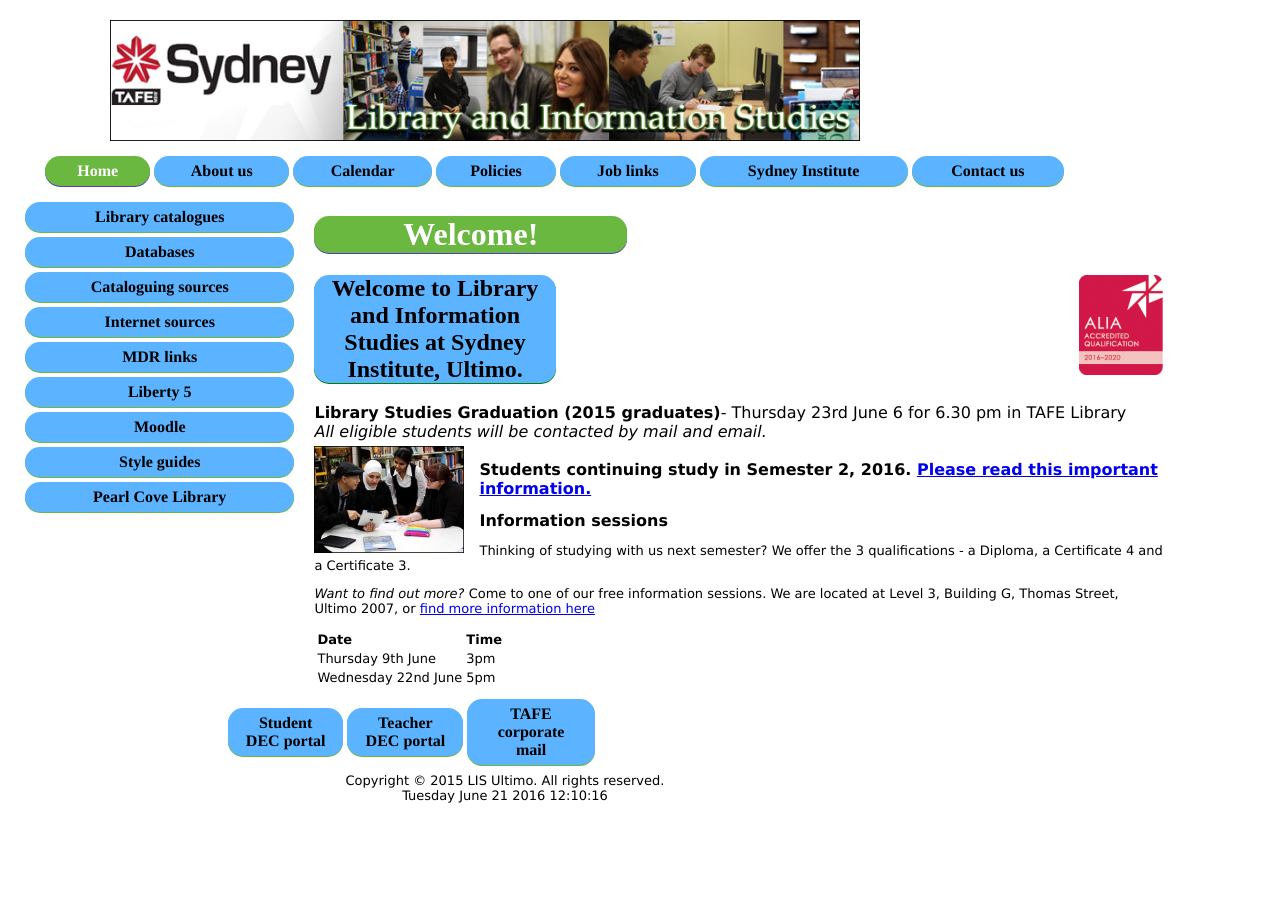
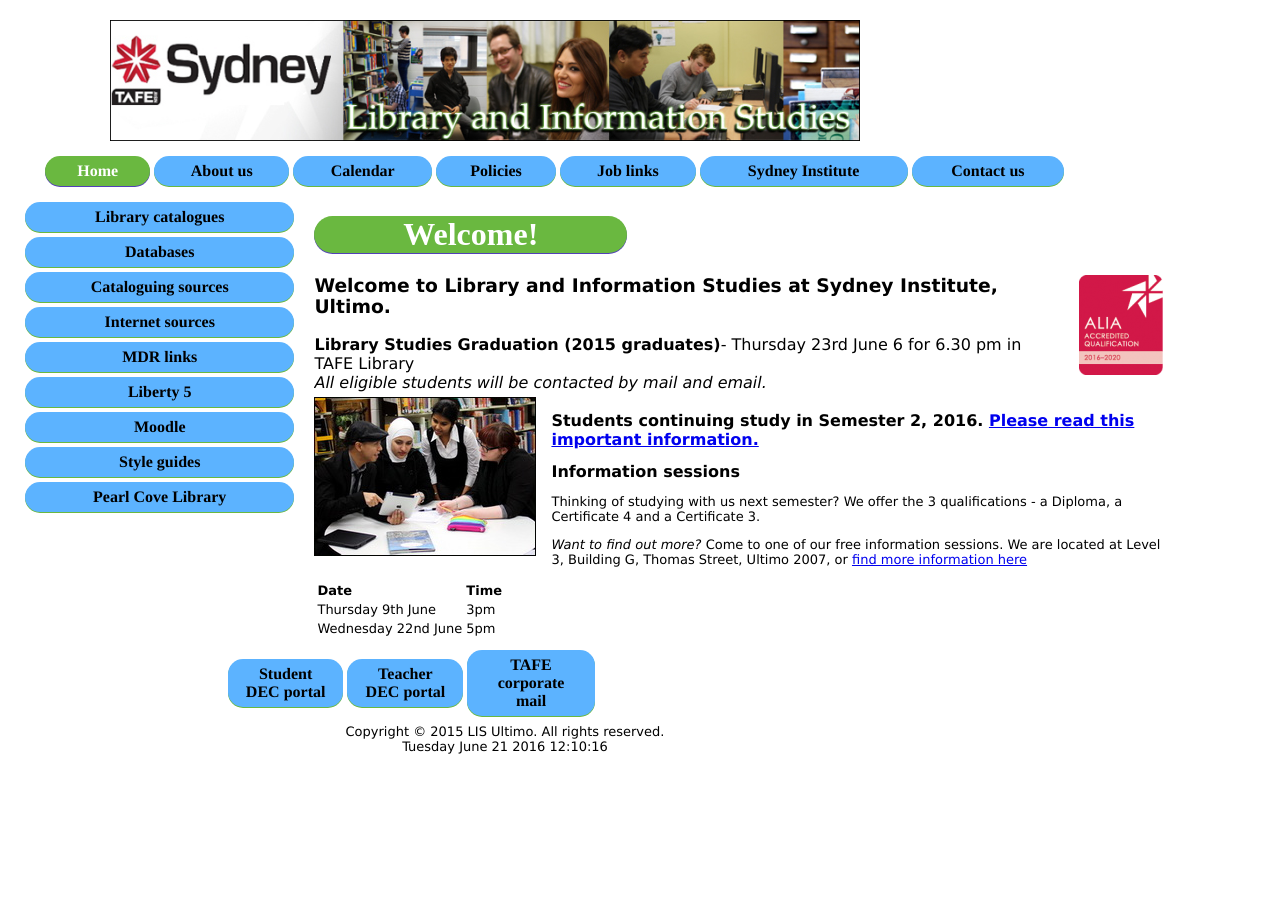
Before and after one commit to JennaMalkin/JennaMalkin.github.io, a Jekyll site: the page LIS/lismainpage.html, which Jekyll copies as it is, in a window 1280 px wide. Built offline with Jekyll 4.4.1, drawn with Linux system fonts in a browser that asks for light colours.

Commit message:
Add files via upload

```diff
--- a/LIS/lismainpage.html
+++ b/LIS/lismainpage.html
@@ -72,7 +72,7 @@ function date_time(id)
 <div id="tafelogo">
 
 <a href="index.html">
-<img src="lislogo.jpg" width: 50% alt="Library and Information Studies" title="Library and Information Studies" />
+<img src="lislogo.jpg" alt="Library and Information Studies" title="Library and Information Studies" />
 </a>
 
 
@@ -160,7 +160,7 @@ function date_time(id)
 <a href="alia.html"><img class="floatright logo" src="RED.png" title="Click here for information about ALIA Accreditation of Library and Information Studies Courses" alt="Click here for information about ALIA Accreditation of Library and Information Studies Courses" /></a>
 
 
-<h2 class=main>Welcome to Library and Information Studies at Sydney Institute, Ultimo.</h2>
+<h3>Welcome to Library and Information Studies at Sydney Institute, Ultimo.</h3>
 
 
 <strong>Library Studies Graduation  (2015 graduates)</strong>- Thursday 23rd June 6 for 6.30 pm in TAFE Library<br>
@@ -168,12 +168,11 @@ function date_time(id)
 <em>All eligible students will be contacted by mail and email.</em><br>
 
 
-<img class="group floatleft" src="group1.jpg" width="150" height="107" title="LIS Students" alt="LIS Students" />
+<img class="group floatleft" src="group1.jpg" title="LIS Students" alt="LIS Students" />
 <br>
-<strong>Students continuing study in Semester 2, 2016. <A HREF="studentscont.pdf" TARGET="_blank">Please read this important information.
-</A>
+<strong>Students continuing study in Semester 2, 2016. <A HREF="studentscont.pdf" TARGET="_blank">Please read this important information.</A>
+</p>
 
-</p>
 <strong>Information sessions </strong>
 <p> Thinking of studying with us next semester? We offer the 3 qualifications - a Diploma, a Certificate 4 and a Certificate 3.</p>
  <p><em>Want to find out more?</em> Come to one of our free information sessions.
--- a/LIS/styles.css
+++ b/LIS/styles.css
@@ -27,9 +27,8 @@ p, tr {
 
 a img {
 	border: none;
+	max-width: 100%;
 }
-
-
 
 h1 {
 	font-family: "Times New Roman", Times, serif;
@@ -37,7 +36,7 @@ h1 {
 	color: white;
 	font-weight: bold;
 	background: #6AB840;
-	border-radius: 15px;
+	border-radius: 0.9375em;
 	width: 36.84%;
 	text-align: center;
     -moz-box-shadow: 0px 1px 0px 0px #5240b8;
@@ -53,7 +52,7 @@ h2, h4, h5, h6 {
 	color: black;
 	font-weight: bold;
 	background: #5CB3FF;
-	border-radius: 15px;
+	border-radius: 0.9375em;
 	width: 28.42%;
 	text-align: center;
     -moz-box-shadow: 0px 1px 0px 0px green;
@@ -98,8 +97,8 @@ h2, h4, h5, h6 {
 	width: 78.95%;
 	padding: 0 auto;
 	position: relative;
-	top: 20px;
-	left: -25px;
+	top: 1.25em;
+	left: -1.5625em;
 	text-align: left;
 
 }
@@ -116,8 +115,8 @@ h2, h4, h5, h6 {
 	overflow: show;
 	white-space: nowrap;
 	position: relative;
-	top: 32px;
-	left: -25px;
+	top: 2em;
+	left: -1.5625em;
 	z-index: 98;
 	background-color: transparent;
 }
@@ -133,8 +132,8 @@ h2, h4, h5, h6 {
 	height: 36.84%;
 	font-weight: bold;
 	position: relative;
-	top: 52px;
-	left: 25px;
+	top: 3.25em;
+	left: 1.5625em;
 	z-index: 99;
 	background-color: transparent;
 	overflow: show;
@@ -184,7 +183,7 @@ h2, h4, h5, h6 {
 
 #copyright {
 	position: relative;
-	top: 40px;
+	top: 2.5em;
 	left: 12.8125em;
 	width: 37.5em;
 	text-align: center;
@@ -215,13 +214,13 @@ h2, h4, h5, h6 {
 
 .floatright {
 	float: right;
-	padding-left: 15px;
+	padding-left: 0.9375em;
 }
 
 
 .floatleft {
 	float: left;
-	padding-right: 15px;
+	padding-right: 0.9375em;
 	padding-bottom:5px;
 }
 
@@ -279,14 +278,14 @@ h2, h4, h5, h6 {
 
 	box-shadow: 0px 1px 0px 0px #5240b8;
 	background-color: #6AB840;
-	border-radius: 15px;
+	border-radius: 0.9375em;
 	border: none;
 	display:block;
 	color: white;
 	font-family: times, serif;
 	font-size: medium;
 	font-weight: bold;
-	padding: 6px 15px;
+	padding: 6px 0.9375em;
 	margin-bottom: 5px;
 	text-decoration: none;
 	text-align: center;
@@ -322,12 +321,12 @@ a.bluesmall:active { color: #0000FF; font-size: small; }
 
 	box-shadow:inset 0px 1px 0px 0px green;
 	background-color: #387C2C;
-	border-radius: 15px;
+	border-radius: 0.9375em;
 	border: none;
 	display: inline;
 	color: white;
 	font-family: times, serif;
-	font-size: 24px;
+	font-size: 1.5em;
 	font-weight: bold;
 	padding: 6px 5px;
 	margin-bottom: 5px;
@@ -338,7 +337,7 @@ a.bluesmall:active { color: #0000FF; font-size: small; }
 
 
 .margin {
-	margin: 10px;
+	margin: 0.6250em;
 }
 
 
```
